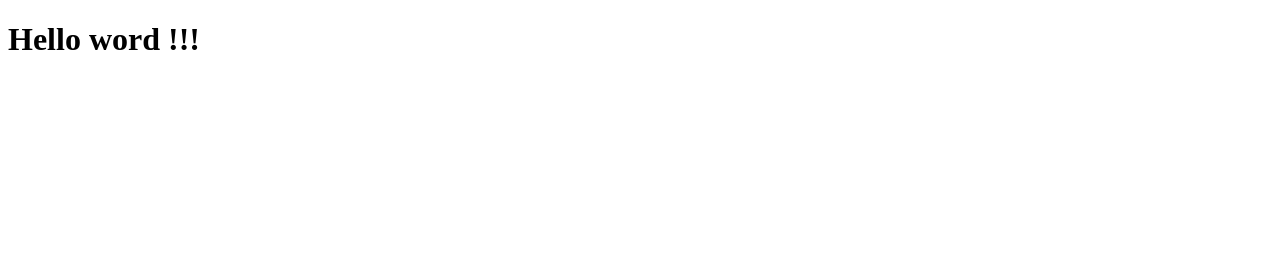
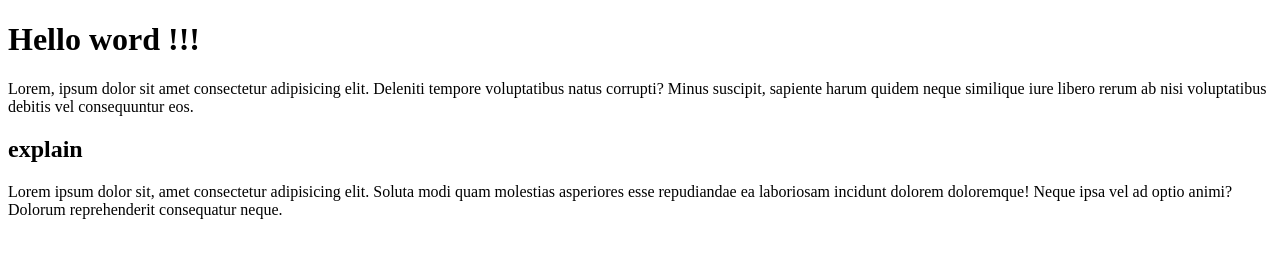
Before and after one commit to ULRICH-YATHEU/guithub-training, a website: page project01/src/index.html in a window 1280 px wide. Drawn offline with Linux system fonts and the light colour scheme.

Commit message:
test sur la branch1

```diff
--- a/project01/src/index.html
+++ b/project01/src/index.html
@@ -7,5 +7,8 @@
 </head>
 <body>
       <h1>Hello word !!!</h1>
+      <p>Lorem, ipsum dolor sit amet consectetur adipisicing elit. Deleniti tempore voluptatibus natus corrupti? Minus suscipit, sapiente harum quidem neque similique iure libero rerum ab nisi voluptatibus debitis vel consequuntur eos.</p>
+      <h2>explain</h2>
+      <p>Lorem ipsum dolor sit, amet consectetur adipisicing elit. Soluta modi quam molestias asperiores esse repudiandae ea laboriosam incidunt dolorem doloremque! Neque ipsa vel ad optio animi? Dolorum reprehenderit consequatur neque.</p>
 </body>
 </html>
```
